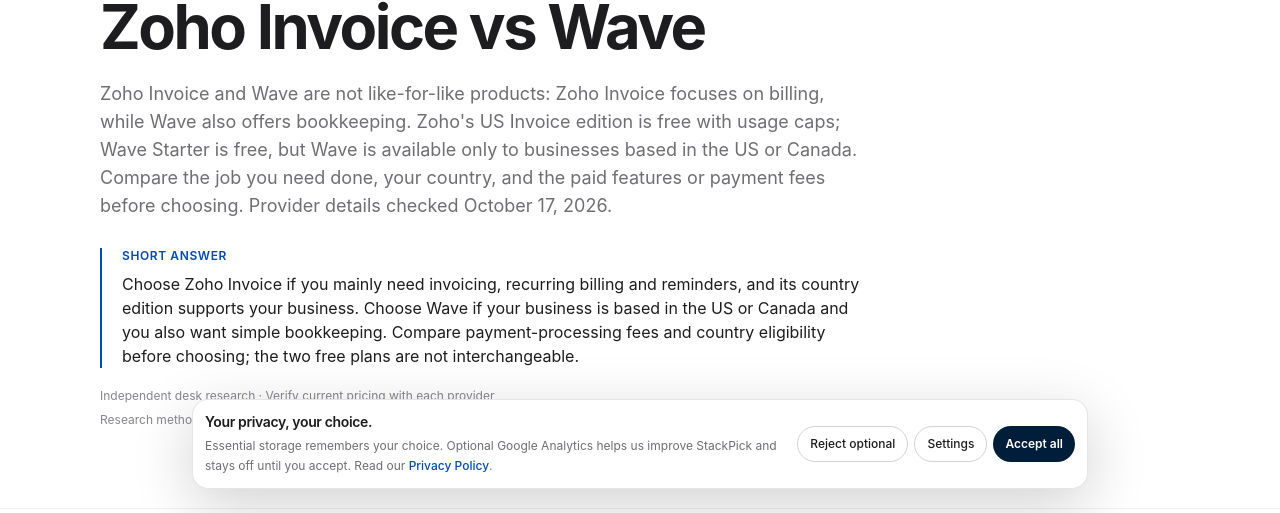
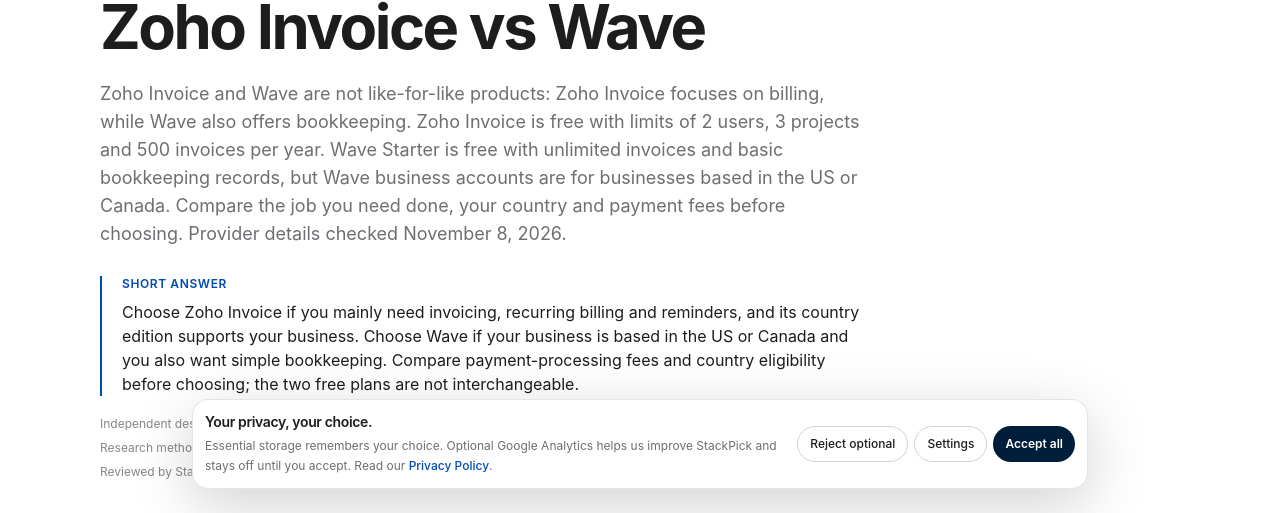
Before and after one commit to LinukaBandara/StackPick, a Next.js app: page /best/zoho-invoice-vs-wave in a window 1280 px wide. Shown: the part 287-800 px from the top of the page. Built offline with nearby package versions, Linux system fonts and the light colour scheme; no server answers.

Commit message:
content: refresh Zoho Invoice vs Wave limits and fees

```diff
--- a/app/best/zoho-invoice-vs-wave/page.tsx
+++ b/app/best/zoho-invoice-vs-wave/page.tsx
@@ -12,12 +12,13 @@ export default function Page() {
     <ComparisonArticle
       title="Zoho Invoice vs Wave"
       slug="zoho-invoice-vs-wave"
+      reviewedOn="2026-11-08"
       quickAnswer="Choose Zoho Invoice if you mainly need invoicing, recurring billing and reminders, and its country edition supports your business. Choose Wave if your business is based in the US or Canada and you also want simple bookkeeping. Compare payment-processing fees and country eligibility before choosing; the two free plans are not interchangeable."
-      intro="Zoho Invoice and Wave are not like-for-like products: Zoho Invoice focuses on billing, while Wave also offers bookkeeping. Zoho's US Invoice edition is free with usage caps; Wave Starter is free, but Wave is available only to businesses based in the US or Canada. Compare the job you need done, your country, and the paid features or payment fees before choosing. Provider details checked October 17, 2026."
-      pricingNote="US price and plan snapshot checked October 17, 2026: Zoho Invoice is $0 for up to 2 users, 3 projects and 500 invoices/year. Wave Starter is $0; Wave Pro is $19/month or $190/year per business. Online payment processing is optional and has transaction fees. Prices and availability can vary by country and change over time."
+      intro="Zoho Invoice and Wave are not like-for-like products: Zoho Invoice focuses on billing, while Wave also offers bookkeeping. Zoho Invoice is free with limits of 2 users, 3 projects and 500 invoices per year. Wave Starter is free with unlimited invoices and basic bookkeeping records, but Wave business accounts are for businesses based in the US or Canada. Compare the job you need done, your country and payment fees before choosing. Provider details checked November 8, 2026."
+      pricingNote="US price and plan snapshot checked November 8, 2026: Zoho Invoice is $0 for up to 2 users, 3 projects and 500 invoices/year, with up to 2 organizations per account. Wave Starter is $0; Wave Pro is $19/month or $190/year per business. Starter card fees are 2.9% + $0.60 (Visa/Mastercard/Discover) and 3.4% + $0.60 (Amex); ACH is 1% with a $1 minimum. Pro removes the fixed card fee for the first 10 transactions per monthly subscription period, then Starter rates apply. Prices exclude tax and eligibility/availability can vary."
       tools={[
-        { name: "Zoho Invoice", bestFor: "Freelancers and service businesses focused on quotes, invoices, projects and payment reminders", freeOption: "The US edition is listed at $0 for up to 2 users, 3 projects and 500 invoices per year. Zoho says invoice usage limits reset annually based on the organization's creation date; check Usage Stats for remaining invoices.", tradeoff: "Zoho Invoice is a billing product, not a full accounting ledger: Zoho's product comparison lists banking, inventory and journal entries in Zoho Books, not Zoho Invoice. The invoice cap, user cap and Zoho branding may matter as the business grows.", url: "https://www.zoho.com/us/invoice/pricing/" },
-        { name: "Wave", bestFor: "US- or Canada-based businesses wanting invoicing and bookkeeping in one account", freeOption: "Starter costs $0 and includes unlimited estimates, invoices, bills and bookkeeping records. Pro is $19 USD/month or $190/year per business and adds bank imports, transaction matching/categorization, receipt capture and other features.", tradeoff: "Wave is available only to businesses based in the US and Canada. Payment processing costs extra on either plan; Pro's reduced card fee applies to the first 10 transactions in a monthly period, then the standard per-transaction rate applies.", url: "https://www.waveapps.com/pricing" },
+        { name: "Zoho Invoice", bestFor: "Freelancers and service businesses focused on quotes, invoices, projects and payment reminders", freeOption: "The US edition is listed at $0 for up to 2 users, 3 projects and 500 invoices per year. Zoho says invoice usage limits reset annually based on the organization's creation date; check Usage Stats for remaining invoices. The US pricing page also states that accounts inactive for over 180 days have associated data deleted in the following 20 days after notice, so maintain a regular sign-in and backup routine.", tradeoff: "Zoho Invoice is a billing product, not a full accounting ledger: Zoho's product comparison lists banking, inventory and journal entries in Zoho Books, not Zoho Invoice. The invoice cap, user cap and Zoho branding may matter as the business grows.", url: "https://www.zoho.com/us/invoice/pricing/" },
+        { name: "Wave", bestFor: "US- or Canada-based businesses wanting invoicing and bookkeeping in one account", freeOption: "Starter costs $0 and includes unlimited estimates, invoices, bills and bookkeeping records. Pro is $19 USD/month billed monthly or $190/year billed annually per business. It adds bank transaction imports, automatic transaction matching and categorization, receipt capture and automated late-payment reminders. Bank connections depend on financial-institution support; Starter users can manually upload statements but do not get automatic bank imports.", tradeoff: "Wave is available only to businesses based in the US and Canada. Payment processing costs extra on either plan; Pro's reduced card fee applies to the first 10 transactions in a monthly period, then the standard per-transaction rate applies.", url: "https://www.waveapps.com/pricing" },
       ]}
       bottomLine="Compare these two against your country and payment workflow first: confirm that each supports the way your clients pay, then check invoice limits, recurring billing, reminders and expense tracking. If both fit, choose the one that needs less manual work—not simply the one with the lowest advertised price."
     >
@@ -34,7 +35,7 @@ export default function Page() {
         </div>
         <div className="sp-container pb-16 sm:pb-20">
           <h3 className="text-2xl font-semibold tracking-tight">Free plan limits and payment costs</h3>
-          <p className="mt-4 max-w-3xl text-base leading-7 text-[#6e6e73]">Provider pages checked October 17, 2026. The US Zoho Invoice edition is free for up to 2 users, 3 projects and 500 invoices per year. Zoho says the annual usage limit resets based on the organization's creation date. Wave Starter is $0; Pro is $19 USD/month or $190/year per business. Starter's card fees are listed as 2.9% + $0.60 for Visa/Mastercard/Discover and 3.4% + $0.60 for Amex. Pro removes the fixed $0.60 fee for the first 10 monthly card transactions; later transactions use the Starter rates. Bank payments are listed at 1% with a $1 minimum. Online payment approval is subject to Wave's eligibility checks. This is a desk-based comparison, not a hands-on test.</p>
+          <p className="mt-4 max-w-3xl text-base leading-7 text-[#6e6e73]">Provider pages checked November 8, 2026. The US Zoho Invoice edition is free for up to 2 users, 3 projects and 500 invoices per year, with up to 2 organizations per account. Its published pricing page warns that accounts inactive for over 180 days have associated data deleted in the following 20 days after notice. Wave Starter is $0; Pro is $19 USD/month or $190/year per business. Starter card fees are 2.9% + $0.60 for Visa/Mastercard/Discover and 3.4% + $0.60 for Amex; ACH is 1% with a $1 minimum. Pro's $0 fixed component applies only to the first 10 cumulative transactions in each monthly subscription period; later card transactions use Starter's fixed fee. Online payment approval is subject to eligibility checks. This is desk research, not a hands-on test.</p>
           <h3 className="mt-8 text-xl font-semibold tracking-tight">Choose based on whether you need invoicing or bookkeeping</h3>
           <p className="mt-4 max-w-3xl text-base leading-7 text-[#6e6e73]">Zoho Invoice is designed around customer billing. Zoho's Invoice-versus-Books comparison shows banking, inventory and journal entries in Zoho Books rather than Zoho Invoice. Wave's Starter plan includes basic bookkeeping records; Wave Pro adds automatic bank imports and transaction categorization when the business's financial institution is supported. If you need bank reconciliation and a broader ledger, compare Wave with Zoho Books—not just Zoho Invoice—and confirm the accounting features for your country.</p>
           <h3 className="mt-8 text-xl font-semibold tracking-tight">Check country eligibility before setup</h3>
```
